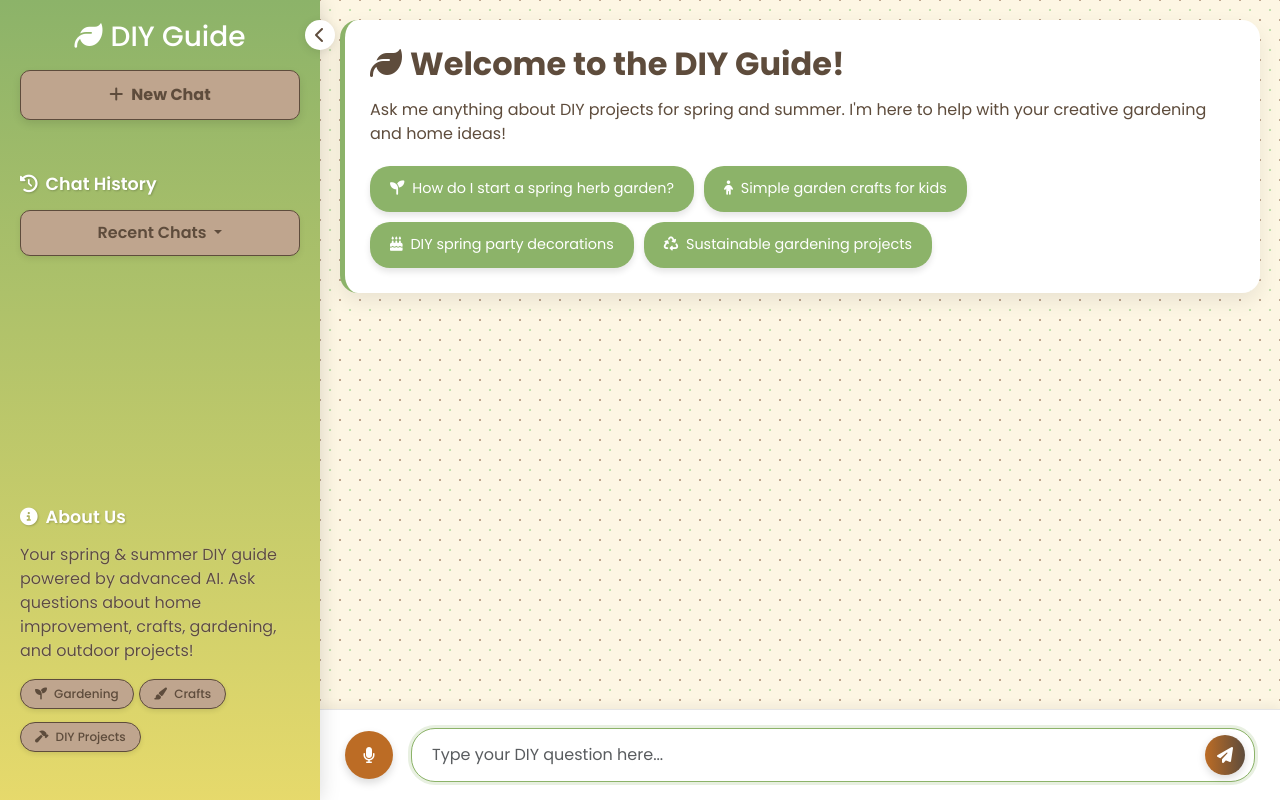
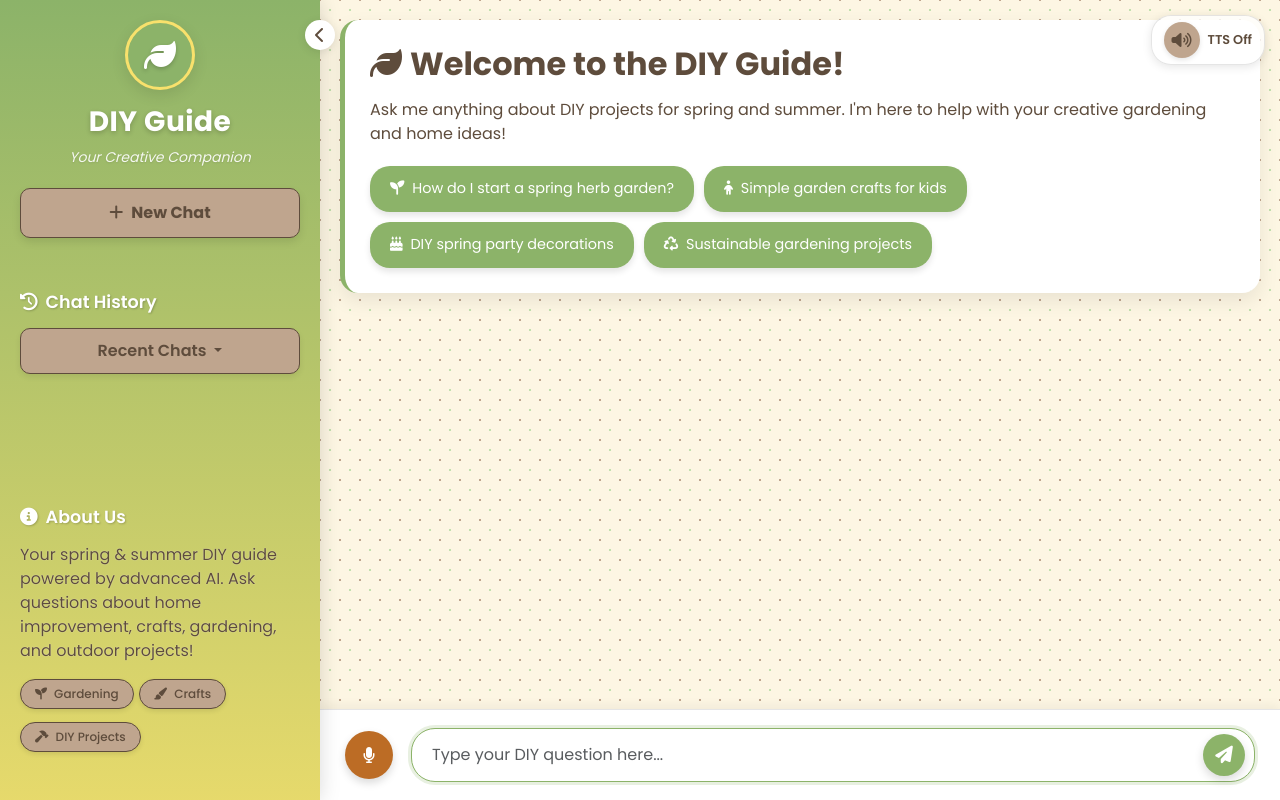
Before and after one commit to utkarsh-raj7/DIY-Guide-Chatbot, a Flask app: page / in a window 1280 px wide. Run offline with Flask 3, Linux system fonts and the light colour scheme; some libraries are stand-ins or nearby versions.

Commit message:
Enhance user interface with text-to-speech, improved styling, and button enhancements.
Replit-Commit-Author: Agent
Replit-Commit-Session-Id: c3111c99-b9bd-46e6-bd8b-c7347740a774
Replit-Commit-Screenshot-Url: https://storage.googleapis.com/screenshot-production-us-central1/2638bb54-82d8-4bd9-b141-b5275c3d5558/aa6b06d9-d06a-49e1-979b-9dc75662270f.jpg

```diff
--- a/static/css/styles.css
+++ b/static/css/styles.css
@@ -184,7 +184,7 @@ body {
 }
 
 .message-content {
-    padding: 16px 50px 16px 20px;
+    padding: 16px 65px 16px 20px;
     line-height: 1.5;
     position: relative;
     z-index: 1;
@@ -244,7 +244,7 @@ body {
     display: flex;
     align-items: center;
     justify-content: center;
-    background: var(--button-gradient);
+    background: var(--spring-sage);
     border: none;
     cursor: pointer;
     transition: all 0.2s ease;
@@ -813,3 +813,126 @@ button:focus, textarea:focus, input:focus {
     from { opacity: 1; }
     to { opacity: 0; transform: translateX(-50%) translateY(20px); }
 }
+
+/* App logo styles */
+.app-logo {
+    width: 70px;
+    height: 70px;
+    background: var(--spring-sage);
+    border-radius: 50%;
+    display: flex;
+    align-items: center;
+    justify-content: center;
+    margin-bottom: 15px;
+    box-shadow: 0 5px 15px rgba(0, 0, 0, 0.1);
+    border: 3px solid var(--spring-yellow);
+}
+
+.app-logo i {
+    color: white;
+    font-size: 32px;
+    text-shadow: 0 2px 4px rgba(0, 0, 0, 0.2);
+}
+
+.app-title {
+    font-size: 28px;
+    font-weight: 700;
+    color: white;
+    letter-spacing: 0.5px;
+    text-shadow: 0 2px 5px rgba(0, 0, 0, 0.2);
+    margin-bottom: 5px;
+}
+
+.tagline {
+    color: rgba(255, 255, 255, 0.9);
+    font-size: 14px;
+    font-style: italic;
+    margin-bottom: 20px;
+    text-shadow: 0 1px 2px rgba(0, 0, 0, 0.1);
+}
+
+/* TTS Button styles */
+.tts-toggle-container {
+    position: fixed;
+    top: 15px;
+    right: 15px;
+    z-index: 100;
+    display: flex;
+    align-items: center;
+    background-color: rgba(255, 255, 255, 0.8);
+    padding: 6px 12px;
+    border-radius: 20px;
+    box-shadow: 0 2px 10px rgba(0, 0, 0, 0.1);
+    border: 1px solid rgba(0, 0, 0, 0.1);
+}
+
+.btn-tts {
+    width: 36px;
+    height: 36px;
+    border-radius: 50%;
+    background-color: var(--spring-light-brown);
+    color: var(--spring-brown);
+    border: none;
+    display: flex;
+    align-items: center;
+    justify-content: center;
+    margin-right: 8px;
+    box-shadow: 0 2px 5px rgba(0, 0, 0, 0.1);
+    transition: all 0.2s ease;
+}
+
+.btn-tts:hover {
+    transform: scale(1.1);
+}
+
+.btn-tts-active {
+    background-color: var(--spring-sage);
+    color: white;
+}
+
+.tts-status {
+    font-size: 0.8rem;
+    font-weight: 600;
+    color: var(--spring-brown);
+}
+
+.tts-status-active {
+    color: var(--spring-sage);
+}
+
+/* Enhanced send button */
+.send-btn {
+    position: absolute;
+    right: 10px;
+    top: 50%;
+    transform: translateY(-50%);
+    border-radius: 50%;
+    width: 42px;
+    height: 42px;
+    display: flex;
+    align-items: center;
+    justify-content: center;
+    border: none;
+    cursor: pointer;
+    transition: all 0.3s ease;
+    box-shadow: 0 4px 10px rgba(0, 0, 0, 0.15);
+}
+
+.send-btn:hover {
+    transform: translateY(-50%) scale(1.1);
+    background-color: var(--spring-moss) !important;
+    box-shadow: 0 6px 12px rgba(0, 0, 0, 0.2);
+}
+
+.send-btn i {
+    font-size: 1.1rem;
+    color: white;
+}
+
+/* Mobile adjustments for TTS */
+@media (max-width: 768px) {
+    .tts-toggle-container {
+        top: 65px;
+        right: 10px;
+    }
+}
--- a/templates/index.html
+++ b/templates/index.html
@@ -18,7 +18,11 @@
         <!-- Sidebar -->
         <div class="sidebar" id="sidebar">
             <div class="logo-container">
-                <h3 class="mb-3"><i class="fas fa-leaf me-2"></i>DIY Guide</h3>
+                <div class="app-logo">
+                    <i class="fas fa-leaf"></i>
+                </div>
+                <h3 class="mb-2 app-title">DIY Guide</h3>
+                <p class="tagline">Your Creative Companion</p>
                 <button id="new-chat-btn" class="btn btn-primary mb-4">
                     <i class="fas fa-plus me-2"></i>New Chat
                 </button>
@@ -62,7 +66,15 @@
                     <button class="mobile-menu-toggle" id="mobile-menu-toggle">
                         <i class="fas fa-bars"></i>
                     </button>
-                    <h4>DIY Guide</h4>
+                    <h4><i class="fas fa-leaf me-2"></i>DIY Guide</h4>
+                </div>
+
+                <!-- Text-to-Speech toggle button -->
+                <div class="tts-toggle-container">
+                    <button id="tts-toggle" class="btn-tts" title="Toggle Text-to-Speech">
+                        <i class="fas fa-volume-up"></i>
+                    </button>
+                    <span class="tts-status">TTS Off</span>
                 </div>
 
                 <!-- Messages will be displayed here -->
@@ -127,5 +139,69 @@
     <script src="{{ url_for('static', filename='js/storage.js') }}"></script>
     <script src="{{ url_for('static', filename='js/audio.js') }}"></script>
     <script src="{{ url_for('static', filename='js/chat.js') }}"></script>
+    <!-- Add the TTS functionality -->
+    <script>
+    document.addEventListener('DOMContentLoaded', function() {
+        // TTS functionality
+        const ttsToggle = document.getElementById('tts-toggle');
+        const ttsStatus = document.querySelector('.tts-status');
+        let ttsEnabled = false;
+
+        // Initialize speech synthesis
+        const synth = window.speechSynthesis;
+
+        // Toggle TTS functionality
+        ttsToggle.addEventListener('click', function() {
+            ttsEnabled = !ttsEnabled;
+            ttsStatus.textContent = ttsEnabled ? 'TTS On' : 'TTS Off';
+            ttsToggle.classList.toggle('active', ttsEnabled);
+
+            if (ttsEnabled) {
+                ttsToggle.classList.add('btn-tts-active');
+                ttsStatus.classList.add('tts-status-active');
+            } else {
+                ttsToggle.classList.remove('btn-tts-active');
+                ttsStatus.classList.remove('tts-status-active');
+                // Stop any ongoing speech
+                synth.cancel();
+            }
+        });
+
+        // Create a MutationObserver to watch for new bot messages
+        const messagesContainer = document.getElementById('messages-container');
+        const observer = new MutationObserver(function(mutations) {
+            mutations.forEach(function(mutation) {
+                if (mutation.type === 'childList' && mutation.addedNodes.length > 0) {
+                    // Check each added node to see if it's a bot message
+                    mutation.addedNodes.forEach(function(node) {
+                        if (node.classList && node.classList.contains('message-bot') && ttsEnabled) {
+                            // Get the text content and speak it
+                            const messageText = node.querySelector('.message-content').textContent;
+                            speakText(messageText);
+                        }
+                    });
+                }
+            });
+        });
+
+        // Start observing the messages container with the configured parameters
+        observer.observe(messagesContainer, { childList: true, subtree: true });
+
+        // Function to speak text
+        function speakText(text) {
+            // Cancel any ongoing speech
+            synth.cancel();
+
+            // Create a new utterance
+            const utterance = new SpeechSynthesisUtterance(text);
+            utterance.rate = 1.0;
+            utterance.pitch = 1.0;
+            utterance.volume = 1.0;
+
+            // Speak the text
+            synth.speak(utterance);
+        }
+    });
+    </script>
 </body>
 </html>
```
